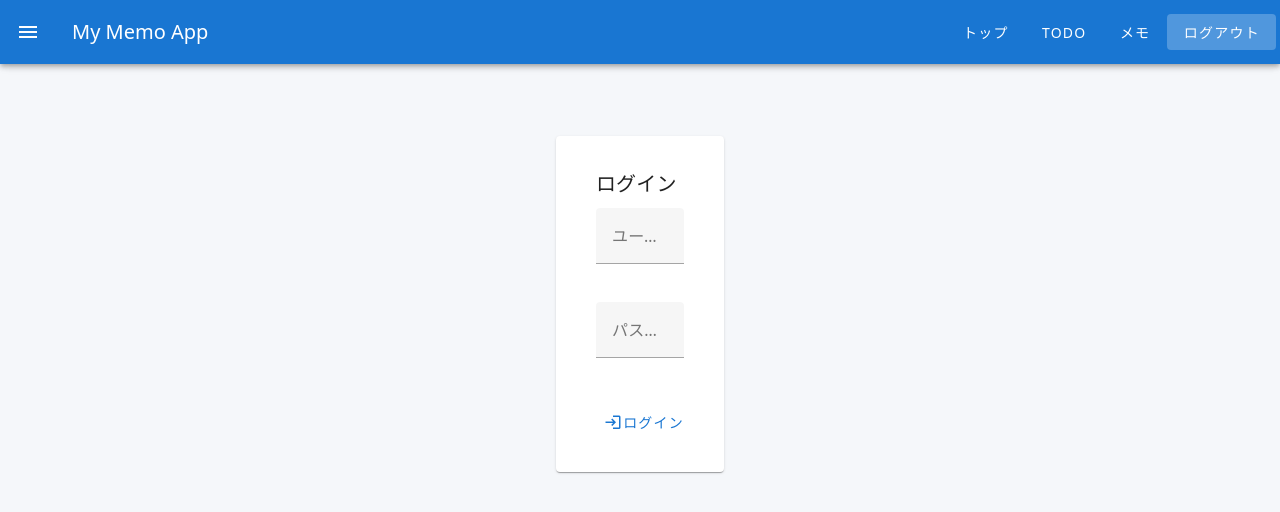
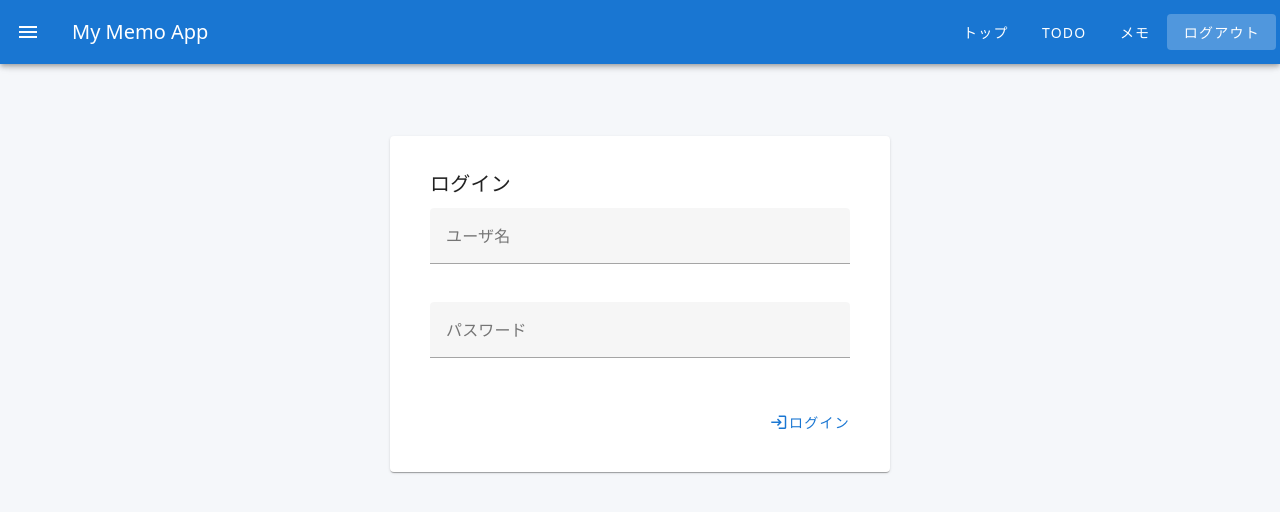
Before and after one commit to cocomomojo/test_app, a Vue app in the folder frontend/: page /login in a window 1280 px wide. Shown: the top 512 px of the page. Built offline with nearby package versions, Linux system fonts and the light colour scheme.

Commit message:
fix(frontend): ログイン画面幅を800pxから500pxに調整

```diff
--- a/frontend/src/components/LoginPage.vue
+++ b/frontend/src/components/LoginPage.vue
@@ -1,10 +1,10 @@
 <template>
   <v-container class="d-flex justify-center pa-6">
-    <v-card class="pa-6" max-width="600">
+    <v-card class="pa-6" style="width: 100%; max-width: 500px">
       <v-card-title>ログイン</v-card-title>
       <v-card-text>
-        <v-text-field v-model="username" label="ユーザ名" outlined dense class="mb-4" />
-        <v-text-field v-model="password" label="パスワード" type="password" outlined dense />
+        <v-text-field v-model="username" label="ユーザ名" outlined dense class="mb-4" full-width />
+        <v-text-field v-model="password" label="パスワード" type="password" outlined dense full-width />
       </v-card-text>
       <v-card-actions>
         <v-spacer />
```
